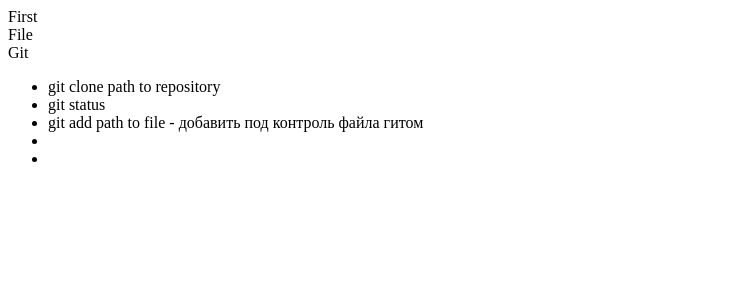
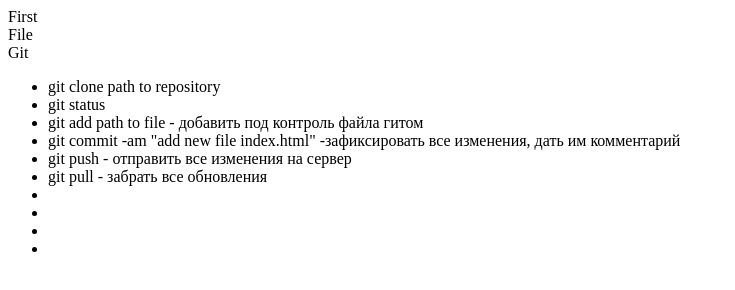
Before and after one commit to BigGoku/Lesson, a plain HTML site: page index.html in a window 1280 px wide. Shown: the whole page, without its empty margins (0-735 px from the left). Drawn offline with Linux system fonts and the light colour scheme.

Commit message:
added push/pull instructions to html

```diff
--- a/index.html
+++ b/index.html
@@ -7,6 +7,11 @@
 		<li>git clone path to repository</li>
 		<li>git status</li>
 		<li>git add path to file - добавить под контроль файла гитом</li>
+		<li>git commit -am "add new file index.html" -зафиксировать все изменения, дать им комментарий</li>
+		<li>git push - отправить все изменения на сервер</li>
+		<li>git pull - забрать все обновления</li>
+		<li></li>
+		<li></li>
 		<li></li>
 		<li></li>
 	</ul>
```
